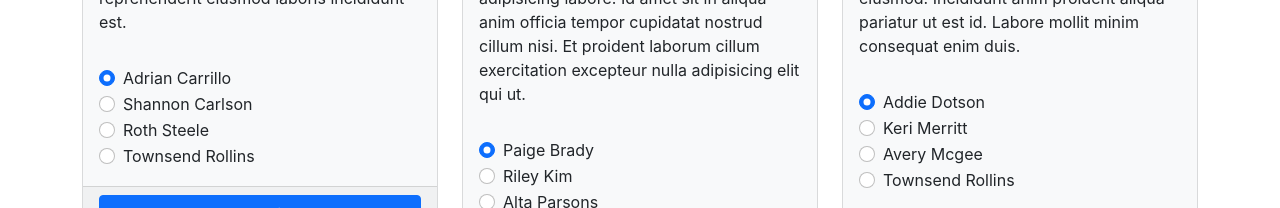
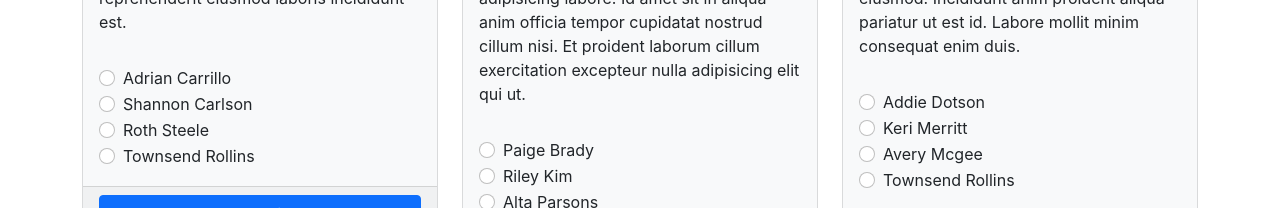
Before and after one commit to atharvshimpi/padh.ai_frontend, a React (Create React App) app: page / in a window 1280 px wide. Shown: the part 352-560 px from the top of the page. Built offline with nearby package versions, Linux system fonts and the light colour scheme.

Commit message:
3 diff selct opt

```diff
--- a/src/components/Card/Card.js
+++ b/src/components/Card/Card.js
@@ -12,9 +12,23 @@ const Card = () => {
   const [isPhyFlipped, setPhyIsFlipped] = useState(false)
   const [isChemFlipped, setChemIsFlipped] = useState(false)
   const [isMathFlipped, setMathIsFlipped] = useState(false)
-  const [phyIndex, setPhyIndex] = useState(0);
-  const [chemIndex, setChemIndex] = useState(0);
-  const [mathIndex, setMathIndex] = useState(0);
+  const [phyIndex, setPhyIndex] = useState(0)
+  const [chemIndex, setChemIndex] = useState(0)
+  const [mathIndex, setMathIndex] = useState(0)
+  const [selectedPhyOptionId, setSelectedPhyOptionId] = useState(0)
+  const [selectedChemOptionId, setSelectedChemOptionId] = useState(0)
+  const [selectedMathOptionId, setSelectedMathOptionId] = useState(0)
+
+  const handleChange = (e, subjectNum) => {
+    (subjectNum === 1 ?
+      setSelectedPhyOptionId(Number(e.target.value))
+          :
+      (subjectNum === 2 ?
+        setSelectedChemOptionId(Number(e.target.value))
+              :
+        setSelectedMathOptionId(Number(e.target.value))
+      ))
+  }
 
   const handleCardFlip = (subjectNum) => {
     // subjectNum: { Physics: 1, Chemistry: 2, Math: 3 }
@@ -46,13 +60,13 @@ const Card = () => {
     <Container className='card-container'>
         <Row>
             {/* Physics */}
-            <Col lg={4} md={4} sm={4} className='mt-4 '><CardModal data={Data[0][phyIndex]} isFlipped={isPhyFlipped} handleClick={ () => handleClick(1) } handleCardFlip={ () => handleCardFlip(1) } /></Col>
+            <Col lg={4} md={4} sm={4} className='mt-4 '><CardModal data={Data[0][phyIndex]} isFlipped={isPhyFlipped} handleClick={ () => handleClick(1) } handleCardFlip={ () => handleCardFlip(1) } selectedOptionId={selectedPhyOptionId} handleChange={ (e) => handleChange(e, 1) } /></Col>
 
             {/* Chemistry */}
-            <Col lg={4} md={4} sm={4} className='mt-4 '><CardModal data={Data[1][chemIndex]} isFlipped={isChemFlipped} handleClick={ () => handleClick(2) } handleCardFlip={ () => handleCardFlip(2) } /></Col>
+            <Col lg={4} md={4} sm={4} className='mt-4 '><CardModal data={Data[1][chemIndex]} isFlipped={isChemFlipped} handleClick={ () => handleClick(2) } handleCardFlip={ () => handleCardFlip(2) } selectedOptionId={selectedChemOptionId} handleChange={ (e) => handleChange(e, 2) } /></Col>
 
             {/* Mathematics */}
-            <Col lg={4} md={4} sm={4} className='mt-4 '><CardModal data={Data[2][mathIndex]} isFlipped={isMathFlipped} handleClick={ () => handleClick(3) } handleCardFlip={ () => handleCardFlip(3) } /></Col>
+            <Col lg={4} md={4} sm={4} className='mt-4 '><CardModal data={Data[2][mathIndex]} isFlipped={isMathFlipped} handleClick={ () => handleClick(3) } handleCardFlip={ () => handleCardFlip(3) } selectedOptionId={selectedMathOptionId} handleChange={ (e) => handleChange(e, 3) } /></Col>
         </Row>
     </Container>
   )
--- a/src/components/Card/CardModal.js
+++ b/src/components/Card/CardModal.js
@@ -6,26 +6,21 @@ import Stack from 'react-bootstrap/Stack'
 import Button from 'react-bootstrap/Button'
 import Form from 'react-bootstrap/Form'
 
-const CardModal = ({ data, isFlipped, handleClick, handleCardFlip }) => {
-    const [selectedOptionId, setSelectedOptionId] = useState(1)
+const CardModal = ({ data, isFlipped, handleClick, handleCardFlip, selectedOptionId, handleChange }) => {
 
-    const handleChange = (e) => {
-        setSelectedOptionId(Number(e.target.value))
-    }
+    // Color change upon answering - ***NOT WORKING***
 
-    // Color change upon asnwering - ***NOT WORKING***
-
-    // useEffect(() => {
-    //     document.getElementById("btn-flip").addEventListener("click", () => {
-    //         if(data.answer_id === selectedOptionId) {
-    //             document.querySelector(".card-flip").classList.add("card-correct-answer")
-    //             document.querySelector(".card-flip").classList.remove("card-wrong-answer")
-    //         } else {
-    //             document.querySelector(".card-flip").classList.add("card-wrong-answer")
-    //             document.querySelector(".card-flip").classList.remove("card-correct-answer")
-    //         }
-    //     })
-    // }, [selectedOptionId, data.answer_id])
+    useEffect(() => {
+        document.getElementById("btn-flip").addEventListener("click", () => {
+            if(selectedOptionId === data.answer_id) {
+                document.querySelector(".card-flip").classList.add("card-correct-answer")
+                document.querySelector(".card-flip").classList.remove("card-wrong-answer")
+            } else {
+                document.querySelector(".card-flip").classList.add("card-wrong-answer")
+                document.querySelector(".card-flip").classList.remove("card-correct-answer")
+            }
+        })
+    }, [selectedOptionId, data.answer_id])
 
     return (
         <ReactCardFlip isFlipped={isFlipped} flipDirection="horizontal">
```
